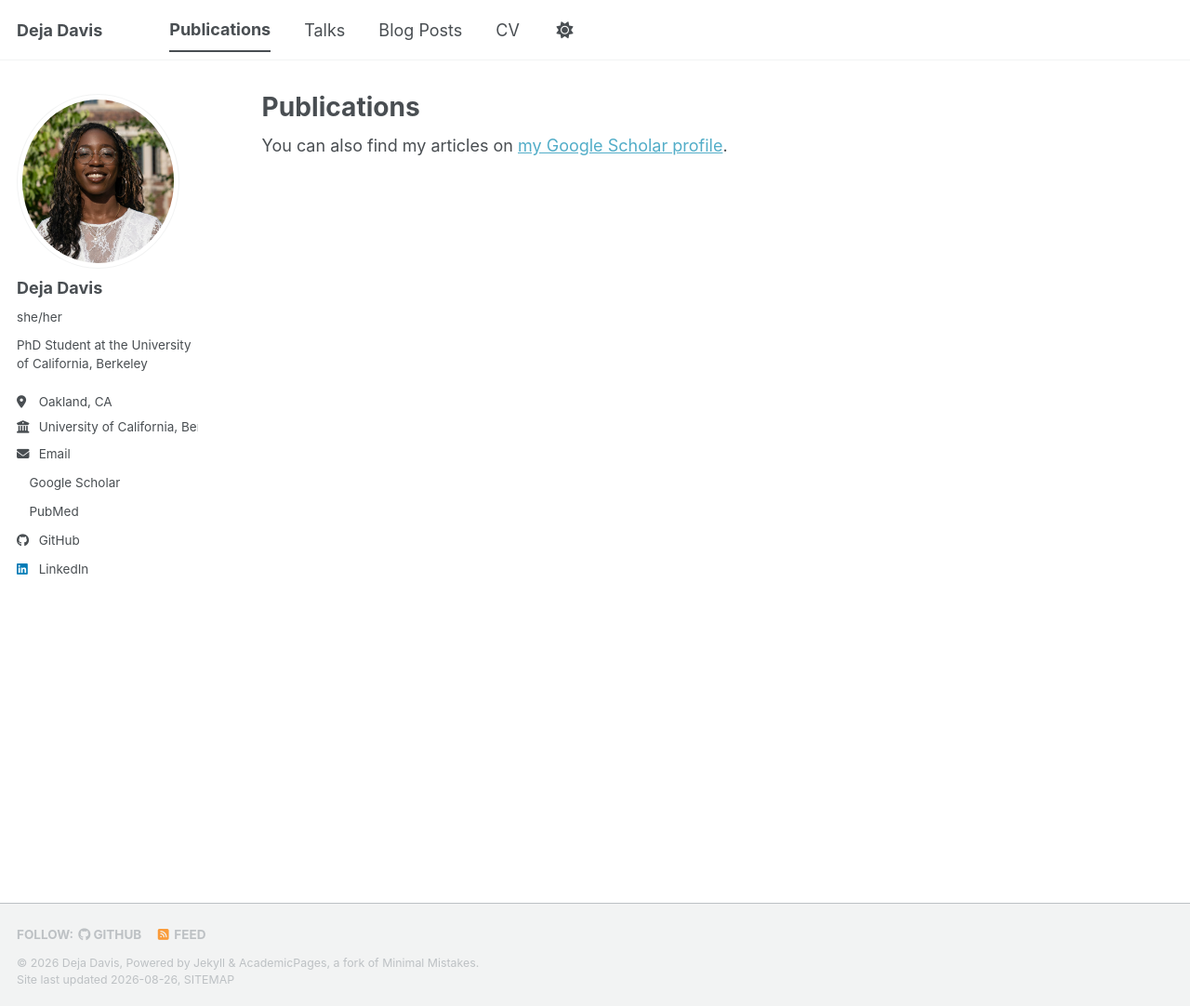
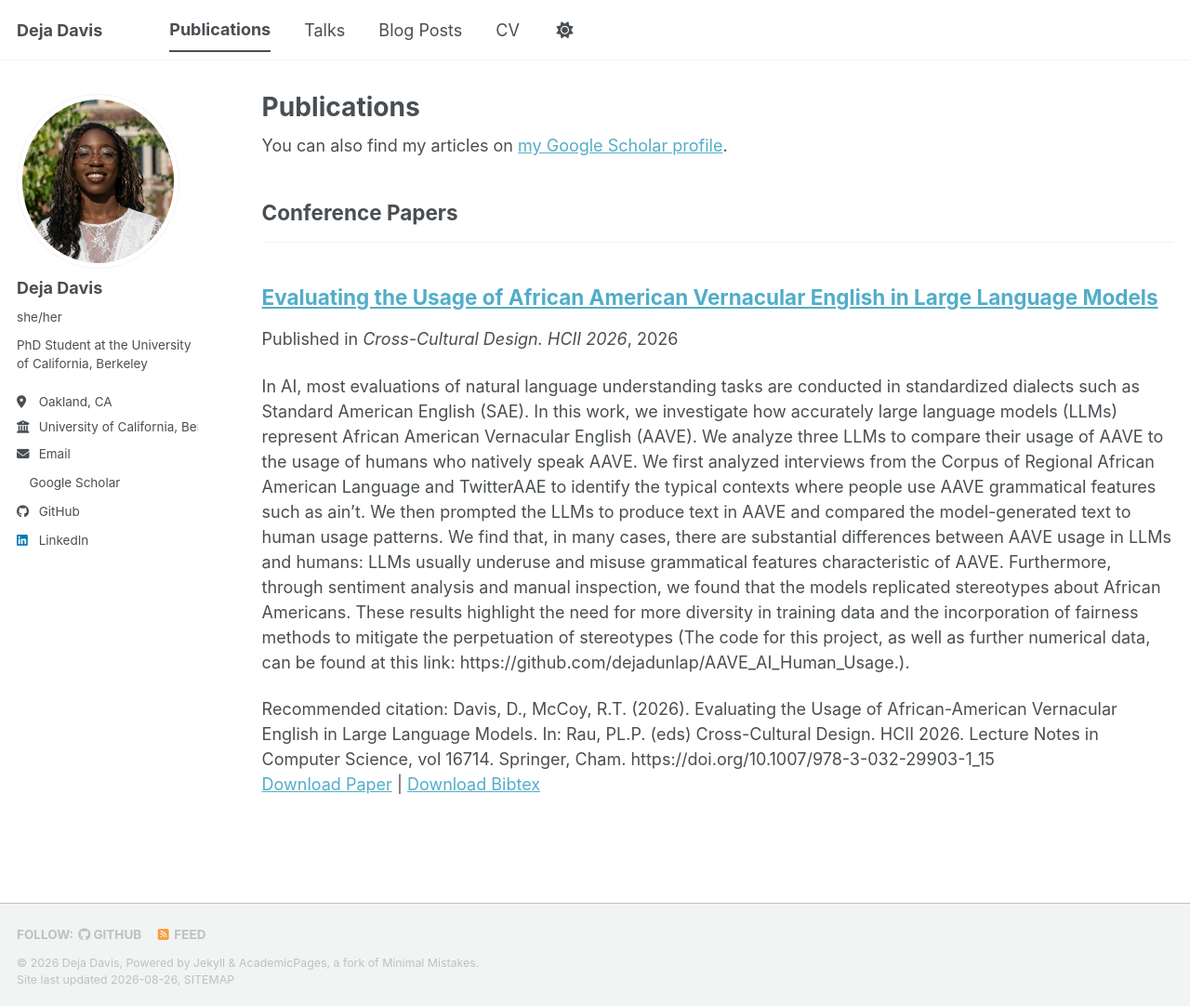
Before and after one commit to dejadunlap/dejadunlap.github.io, a Jekyll site: the page built from _pages/publications.html, in a window 1280 px wide and 1082 px high. Shown: the whole window at 93% size. Built offline with Jekyll 4.4.1, drawn with Linux system fonts in a browser that asks for light colours; a style sheet for code colours, icons or effects is not loaded.

Commit message:
Update publicatons

```diff
--- a/_config.yml
+++ b/_config.yml
@@ -23,7 +23,7 @@
 #               Additional customization can be done by editing /_includes/author-profile.html
 author:
   # Biographic information
-  avatar           : "profile.PNG"
+  avatar           : "profile.png"
   name             : "Deja Davis"
   pronouns         : "she/her"
   bio              : "PhD Student at the University of California, Berkeley"
@@ -41,7 +41,7 @@
   orcid            : # URL
   semantic         : # URL
   ssrn             : # URL
-  pubmed           : "https://www.ncbi.nlm.nih.gov/pubmed/?term=john+snow"
+  pubmed           : # URL
   researchgate     : # URL
   scopus           : # URL
   zotero           : # URL
@@ -66,7 +66,7 @@
   keybase          : # Username
   instagram        : # Username
   lastfm           : # Username
-  linkedin         : "https://www.linkedin.com/in/deja-davis-2884b9238/"
+  linkedin         : "deja-davis-2884b9238/"
   mastodon         : # URL
   medium           : # URL
   pinterest        : # Username
--- a/_pages/cv.md
+++ b/_pages/cv.md
@@ -30,6 +30,9 @@
 
 Research Experience
 ======
+* August 2026 - Present: Graduate Research Assistant at Surveillance Technology Oversight Project
+  * Studying privacy laws and regulation for surveillance tech
+
 * April 2024 - April 2026: Yale Edward A. Bouchet Research Fellow
   * Studied LLMs' usage of African-American Vernacular English
 
```
Also changed, not shown: _publications/2026-07-LLM-and-AAVE.md (+1 -1 lines).
